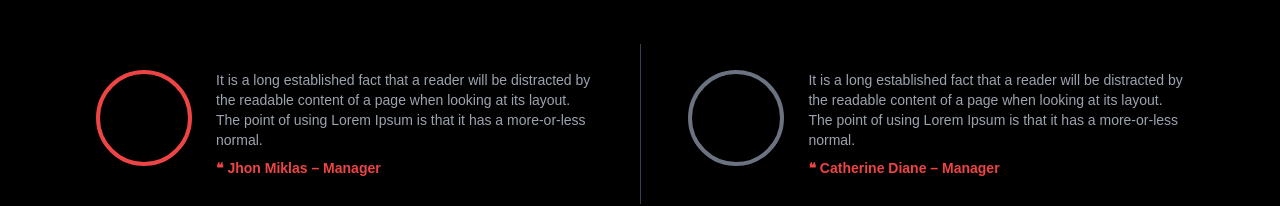
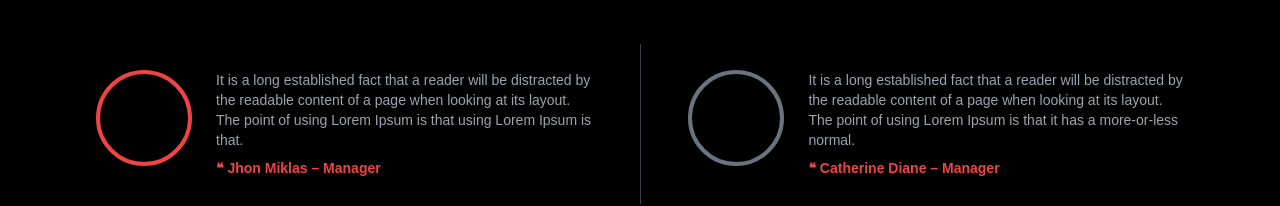
Before and after one commit to aminul-islam01101/Elegant-web, a Next.js app: page /home in a window 1280 px wide. Shown: the part 5170-5376 px from the top of the page. Built offline with nearby package versions, Linux system fonts and the light colour scheme.

Commit message:
Testimonial section completed initially

```diff
--- a/src/components/view/Testimonial/Testimonial.tsx
+++ b/src/components/view/Testimonial/Testimonial.tsx
@@ -23,7 +23,7 @@ const Testimonial = () => {
               <p className="text-gray-400 text-sm max-w-md">
                 It is a long established fact that a reader will be distracted
                 by the readable content of a page when looking at its layout.
-                The point of using Lorem Ipsum is that it has a more-or-less normal.
+                The point of using Lorem Ipsum is that  using Lorem Ipsum is that.
               </p>
               <p className="text-red-500 text-sm font-bold mt-2">
                 ❝ Jhon Miklas – Manager
```
